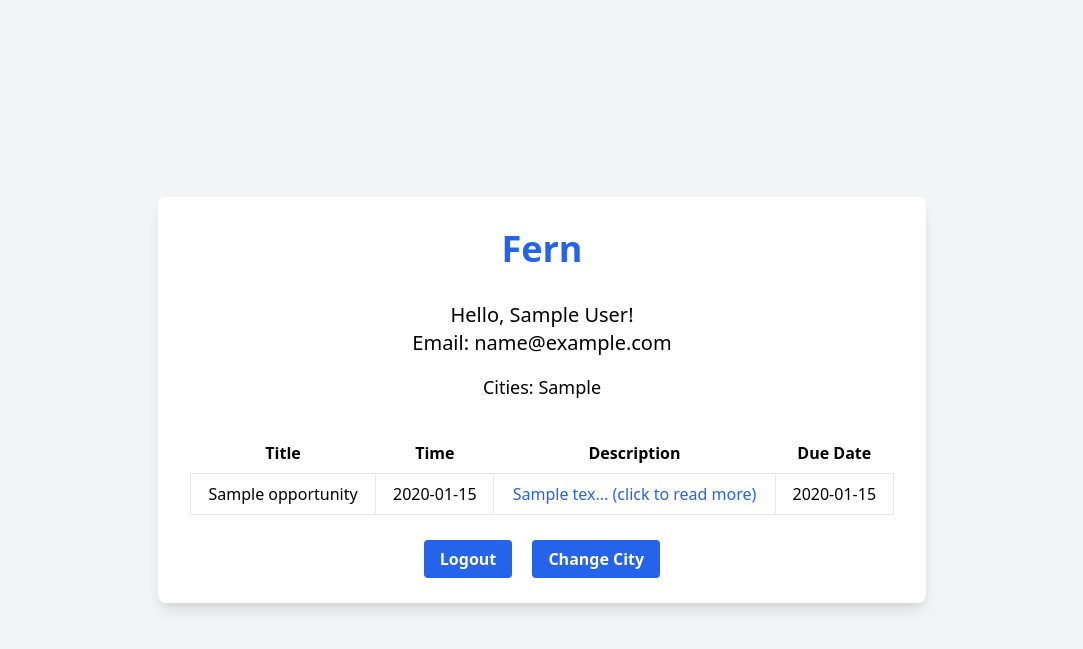
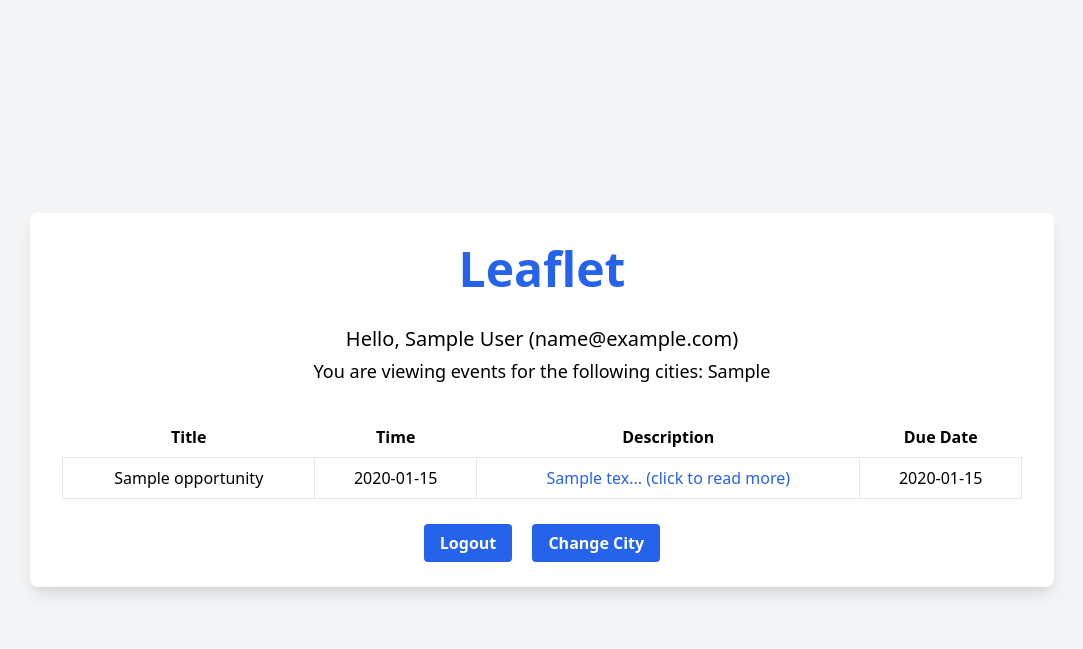
Before and after one commit to KeshavNarang/Leaflet, a Flask app: page / in a window 1280 px wide. Shown: the top 649 px of the page, without its empty margins (98-1181 px from the left). Run offline with Flask 3, Linux system fonts and the light colour scheme; a user stored in the database is signed in; tables that the repository leaves empty hold one stand-in row (values such as "Sample post").

Commit message:
improve styling of index.html

```diff
--- a/app.py
+++ b/app.py
@@ -82,6 +82,14 @@ def login():
 @app.route("/login/callback")
 def callback():
     code = request.args.get("code")
+    error = request.args.get("error")
+
+    if error:
+        return redirect(url_for("login"))  # Redirect back to login if there was an error
+
+    if not code:
+        return redirect(url_for("login"))  # Redirect back to login if code is None
+
     google_provider_cfg = get_google_provider_cfg()
     token_endpoint = google_provider_cfg["token_endpoint"]
 
--- a/templates/base.html
+++ b/templates/base.html
@@ -8,7 +8,7 @@
   {% block head %}{% endblock %}
 </head>
 <body class="bg-gray-100 min-h-screen flex items-center justify-center">
-  <div class="bg-white p-8 rounded-lg shadow-lg w-full max-w-3xl text-center">
+  <div class="bg-white p-8 rounded-lg shadow-lg w-full max-w-5xl text-center">
     {% block content %}{% endblock %}
   </div>
 </body>
--- a/templates/index.html
+++ b/templates/index.html
@@ -3,13 +3,11 @@
 {% block title %}Home{% endblock %}
 
 {% block content %}
-  <h1 class="text-4xl font-bold mb-8 text-blue-600 title-animation">Fern</h1>
+  <h1 class="text-5xl font-bold mb-8 text-blue-600 title-animation">Leaflet</h1>
 
   {% if current_user.is_authenticated %}
-    <p class="text-xl mb-4">Hello, {{ current_user.name }}! <br> Email: {{ current_user.email }}</p>
-    <div class="mb-4">
-      <p class="text-lg">Cities: {{ current_user.city or "Palo Alto" }}</p>
-    </div>
+    <p class="text-xl mb-1">Hello, {{ current_user.name }} ({{ current_user.email }})</p>
+    <p class="text-lg mb-4 mt-1">You are viewing events for the following cities: {{ current_user.city or "Palo Alto" }}</p>
 
     <div class="mt-8">
       <table class="min-w-full bg-white">
```
Also changed, not shown: 1 other file.
